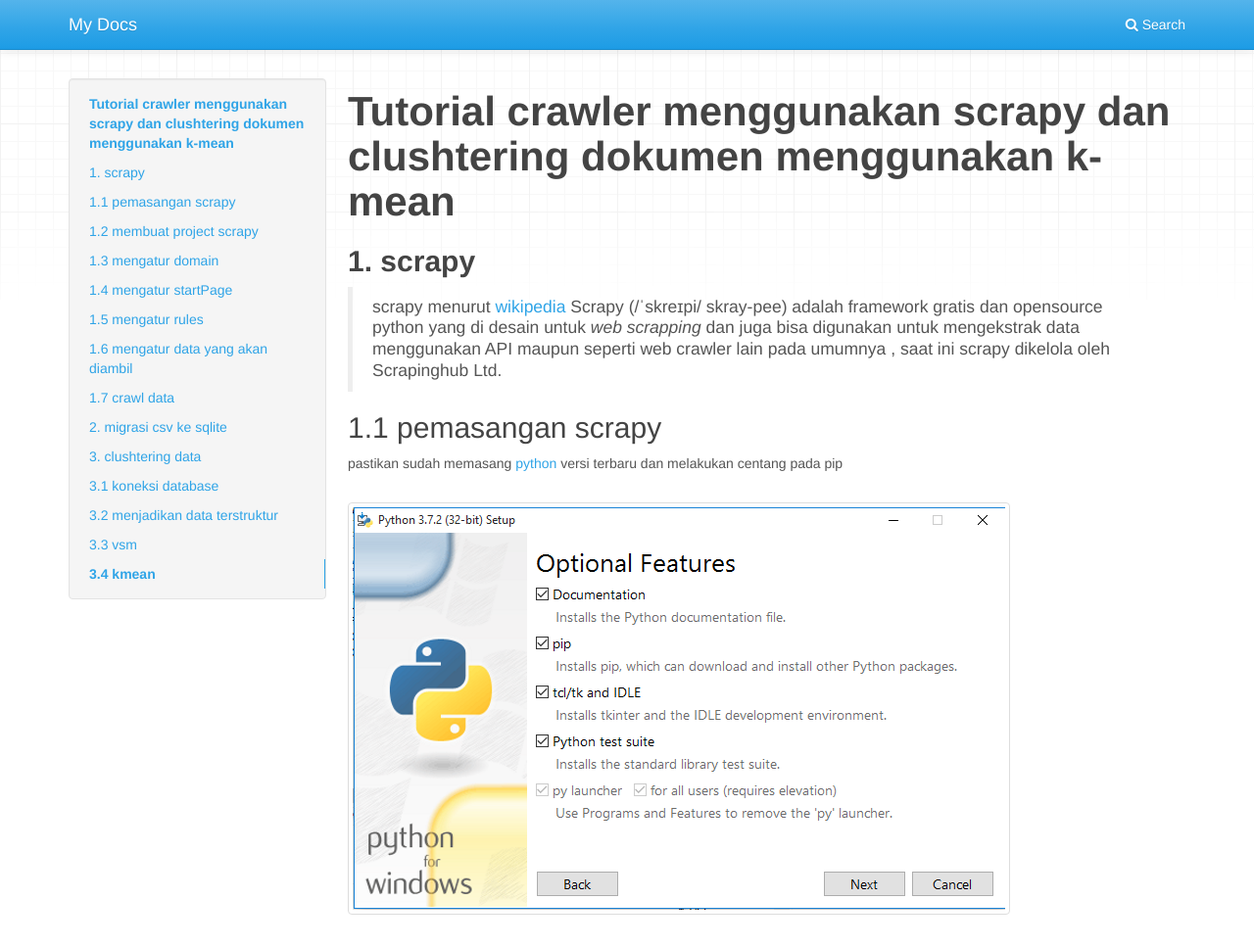
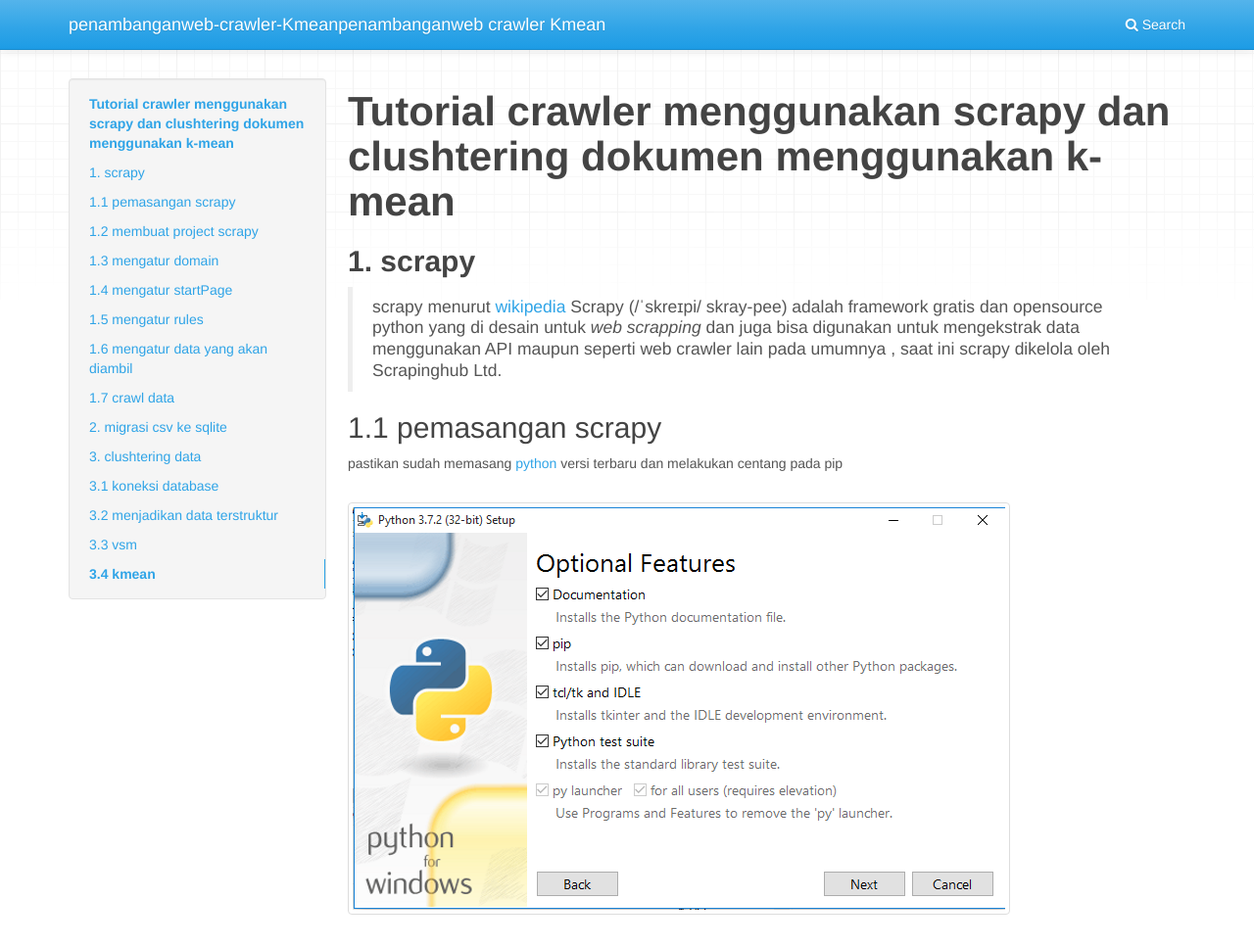
Before and after one commit to ariefzzz/penambanganweb-crawler-Kmean, a plain HTML site: page docs/index.html in a window 1280 px wide. Shown: the top 967 px of the page at 98% size. Drawn offline with nearby package versions, Linux system fonts and the light colour scheme.

Commit message:
Update index.html

```diff
--- a/docs/index.html
+++ b/docs/index.html
@@ -8,7 +8,7 @@
 
 
         <link rel="shortcut icon" href="img/favicon.ico">
-        <title>My Docs</title>
+        <title>penambanganweb-crawler-Kmeanpenambanganweb crawler Kmean</title>
         <link href="css/bootstrap-custom.min.css" rel="stylesheet">
         <link href="css/font-awesome.min.css" rel="stylesheet">
         <link href="css/base.css" rel="stylesheet">
@@ -32,7 +32,7 @@
 
                 <!-- Collapsed navigation -->
                 <div class="navbar-header">
-                    <a class="navbar-brand" href=".">My Docs</a>
+                    <a class="navbar-brand" href=".">penambanganweb-crawler-Kmeanpenambanganweb crawler Kmean</a>
                 </div>
 
                 <!-- Expanded navigation -->
```
